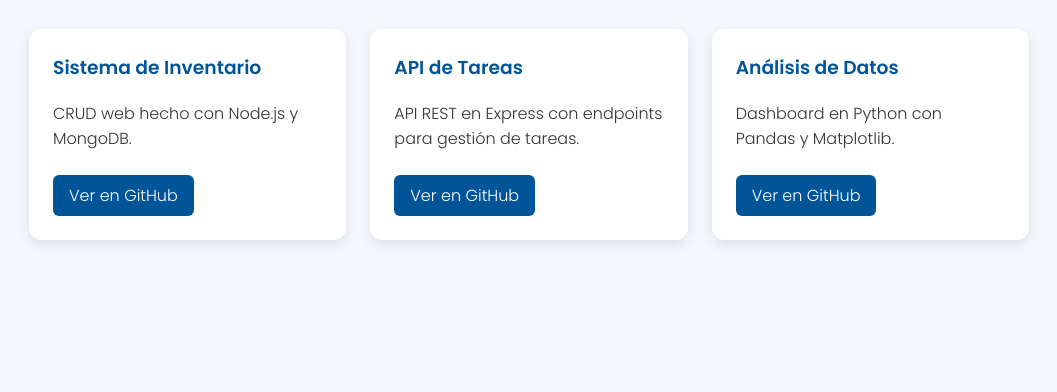
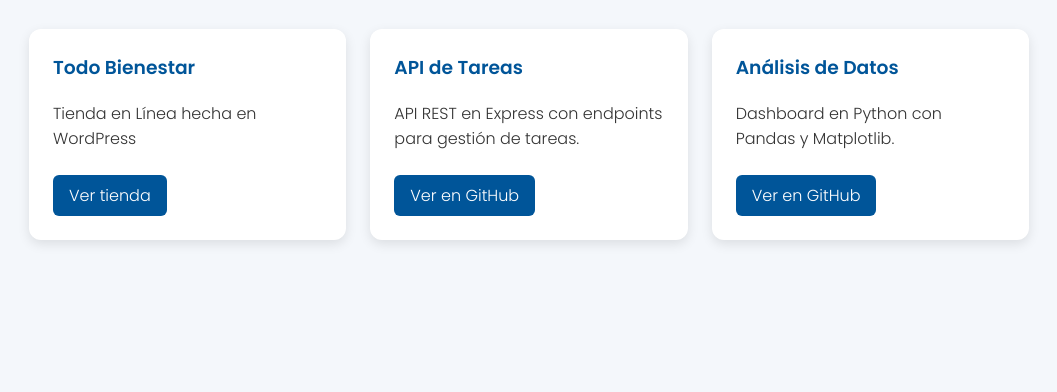
Before and after one commit to buried76/mi-portafolio, a plain HTML site: page index.html in a window 1280 px wide. Shown: the part 760-1152 px from the top of the page, without its empty margins (111-1168 px from the left). Drawn offline with nearby package versions, Linux system fonts and the light colour scheme.

Commit message:
Update index.html

```diff
--- a/index.html
+++ b/index.html
@@ -151,9 +151,9 @@
     <h2 data-aos="zoom-in">Proyectos</h2>
     <div class="projects">
       <div class="card" data-aos="fade-right">
-        <h3>Sistema de Inventario</h3>
-        <p>CRUD web hecho con Node.js y MongoDB.</p>
-        <a href="https://github.com/usuario/proyecto1" target="_blank">Ver en GitHub</a>
+        <h3>Todo Bienestar</h3>
+        <p>Tienda en Línea hecha en WordPress</p>
+        <a href="https://todobienestar.com" target="_blank">Ver tienda</a>
       </div>
       <div class="card" data-aos="fade-up">
         <h3>API de Tareas</h3>
```
